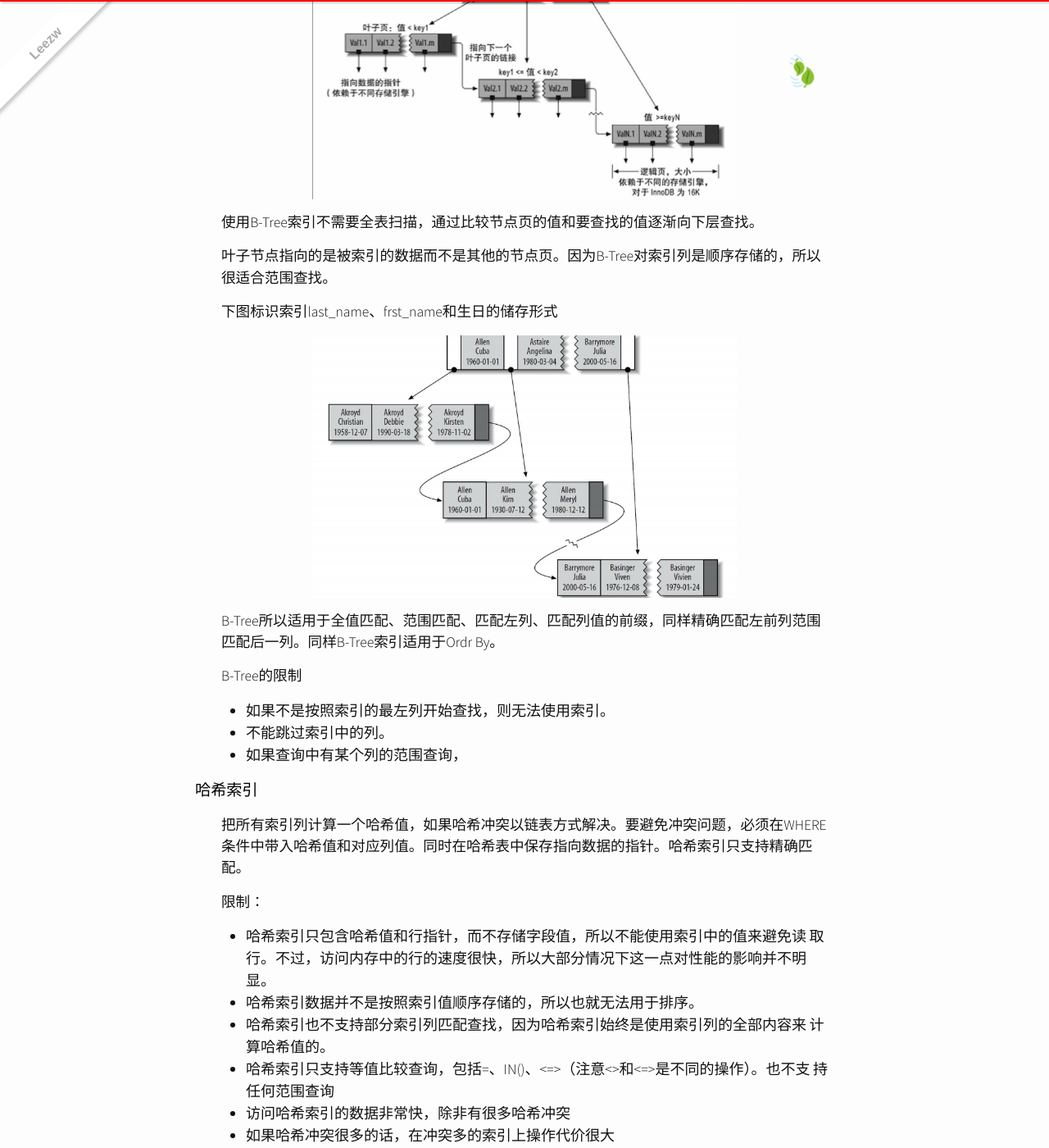
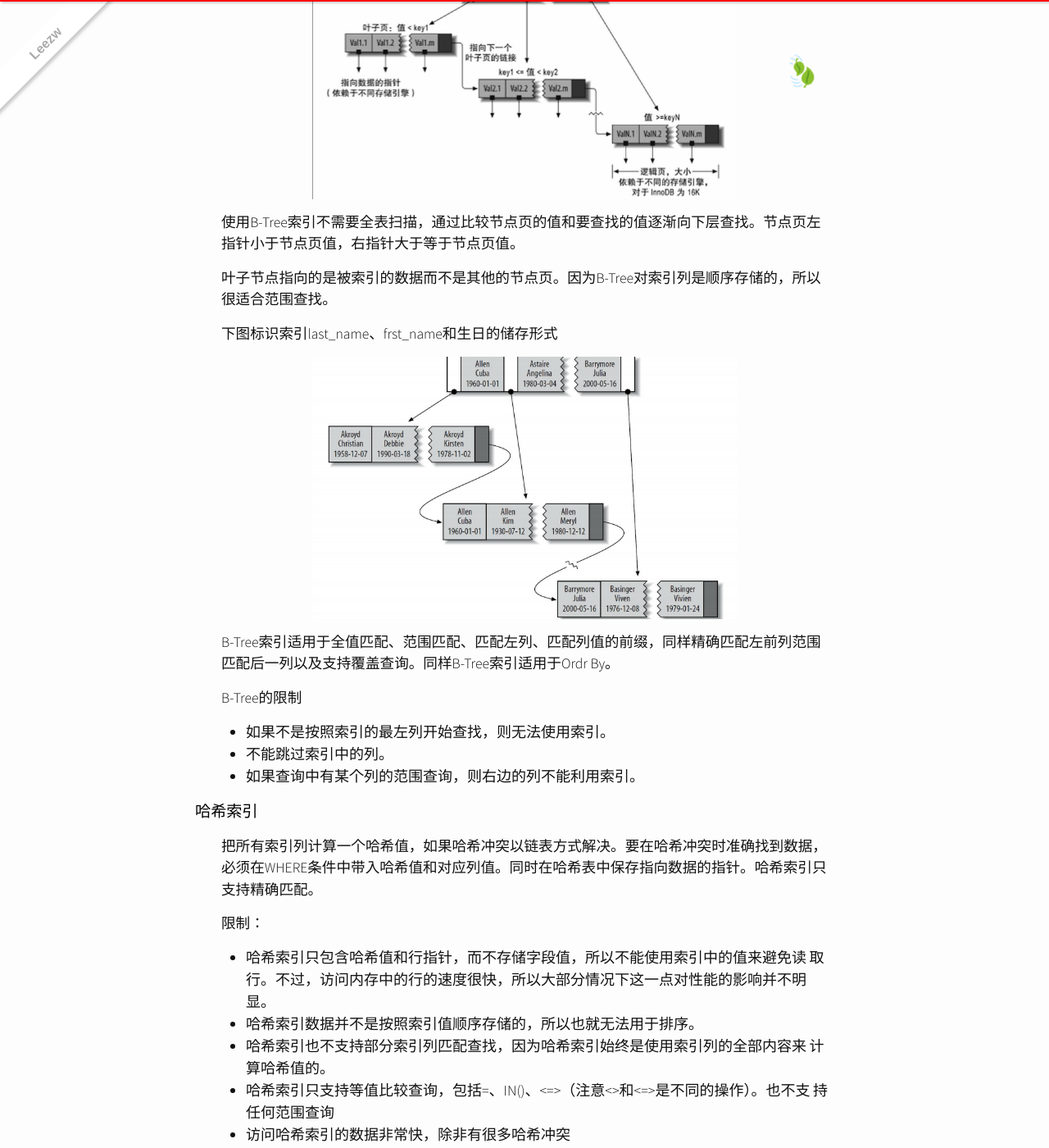
Before and after one commit to quantum-li/quantum-li.github.io, a Jekyll site: the page built from _posts/2020-04-10-high-performance-mysql.md, in a window 1280 px wide and 1400 px high, scrolled down 6658 px. Shown: the whole window at 82% size. Built offline with Jekyll 4.4.1, drawn with Linux system fonts in a browser that asks for light colours; nearby versions of some CDN libraries; comment, search, counter and statistics services are not loaded; some of the changed text lies outside the part shown.

Commit message:
2020-5-4 21:36:49

```diff
--- a/_posts/2020-04-10-high-performance-mysql.md
+++ b/_posts/2020-04-10-high-performance-mysql.md
@@ -166,7 +166,7 @@ SET 改变列定义代价高，不能使用索引，可以使用整型替代。
 
 ### 随机主键
 
-会导致INSERT以及一些 SELECT语句变得很慢，这会导致页分 裂、磁盘随机访问，以及对于聚簇存储引擎产生聚簇索引碎片。SELECT语句会变得更慢，因为逻辑上相邻的行会分布在磁盘和内存的不同地方。 随机值导致缓存失效。
+会导致INSERT以及一些 SELECT语句变得很慢，这会导致页分裂、磁盘随机访问，以及对于聚簇存储引擎产生聚簇索引碎片。SELECT语句会变得更慢，因为逻辑上相邻的行会分布在磁盘和内存的不同地方。 随机值导致缓存失效。
 
 ## MySQL schema设计中的陷阱
 
@@ -203,14 +203,13 @@ MySQL索引对多列索引使用最左前缀列
 
 #### B-Tree索引
 
-MyISAM使用前缀压缩技术使得索引更小，但InnoDB则按照原数据格式进行存储。MyISAM索引通过数
-据的物理位置引用被索引的行，而InnoDB则根据主键引用被索引的行。
+MyISAM使用前缀压缩技术使得索引更小，但InnoDB则按照原数据格式进行存储。MyISAM索引通过数据的物理位置引用被索引的行，而InnoDB则根据主键引用被索引的行。
 
 B-Tree通常意味着所有的值都是按顺序存储的，并且每一个叶子页到根的距离相同。
 
 ![B-Tree索引](/assets/images/44607b3d-14ab-42c6-9f84-48a56486cc9c.png)
 
-使用B-Tree索引不需要全表扫描，通过比较节点页的值和要查找的值逐渐向下层查找。
+使用B-Tree索引不需要全表扫描，通过比较节点页的值和要查找的值逐渐向下层查找。节点页左指针小于节点页值，右指针大于等于节点页值。
 
 叶子节点指向的是被索引的数据而不是其他的节点页。因为B-Tree对索引列是顺序存储的，所以很适合范围查找。
 
@@ -218,17 +217,17 @@ B-Tree通常意味着所有的值都是按顺序存储的，并且每一个叶
 
 ![B-Tree索引举例](/assets/images/10fbb641-ddd9-4c91-a73d-1dd16caaf14a.png)
 
-B-Tree所以适用于全值匹配、范围匹配、匹配左列、匹配列值的前缀，同样精确匹配左前列范围匹配后一列。同样B-Tree索引适用于Ordr By。
+B-Tree索引适用于全值匹配、范围匹配、匹配左列、匹配列值的前缀，同样精确匹配左前列范围匹配后一列以及支持覆盖查询。同样B-Tree索引适用于Ordr By。
 
 B-Tree的限制
 
 + 如果不是按照索引的最左列开始查找，则无法使用索引。
 + 不能跳过索引中的列。
-+ 如果查询中有某个列的范围查询，
++ 如果查询中有某个列的范围查询，则右边的列不能利用索引。
 
 #### 哈希索引
 
-把所有索引列计算一个哈希值，如果哈希冲突以链表方式解决。要避免冲突问题，必须在WHERE条件中带入哈希值和对应列值。同时在哈希表中保存指向数据的指针。哈希索引只支持精确匹配。
+把所有索引列计算一个哈希值，如果哈希冲突以链表方式解决。要在哈希冲突时准确找到数据，必须在WHERE条件中带入哈希值和对应列值。同时在哈希表中保存指向数据的指针。哈希索引只支持精确匹配。
 
 限制：
 
```
Also changed, not shown: other parts of _posts/2020-04-10-high-performance-mysql.md (+1 -1 lines).
